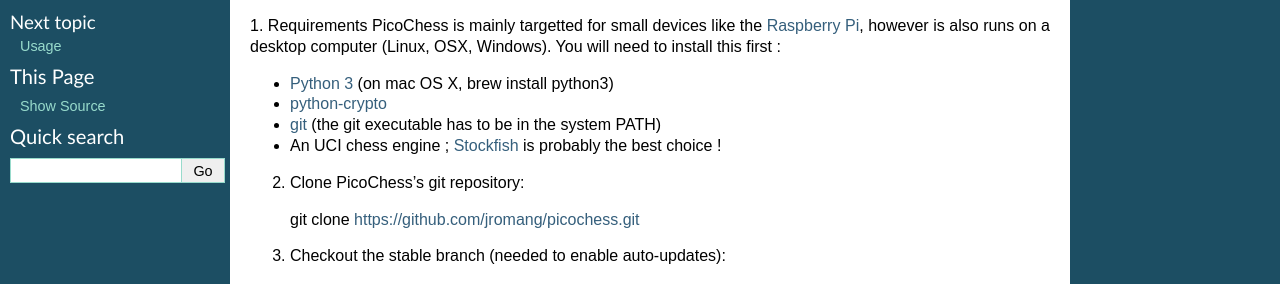
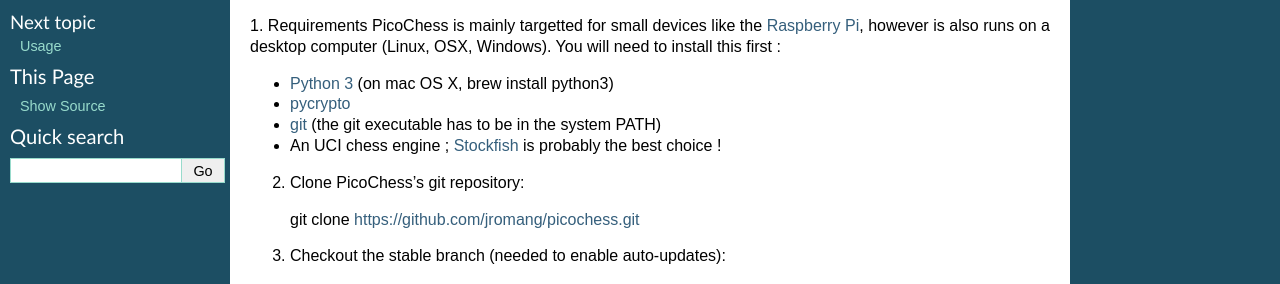
Before and after one commit to jromang/picochess, a Sphinx documentation site: the page built from docs/installation.rst, in a window 1280 px wide. Shown: the part 190-474 px from the top of the page. Built offline with Sphinx 7.4.7, drawn with Linux system fonts in a browser that asks for light colours.

Commit message:
Update installation.rst

```diff
--- a/docs/installation.rst
+++ b/docs/installation.rst
@@ -13,7 +13,7 @@
 
 * `Python 3 <https://www.python.org/downloads/>`_ (on mac OS X, brew install python3)
 
-* `python-crypto <https://pypi.python.org/pypi/pycrypto>`_
+* `pycrypto <https://pypi.python.org/pypi/pycrypto>`_
 
 * `git <http://git-scm.com/>`_ (the git executable has to be in the system PATH)
 
```
